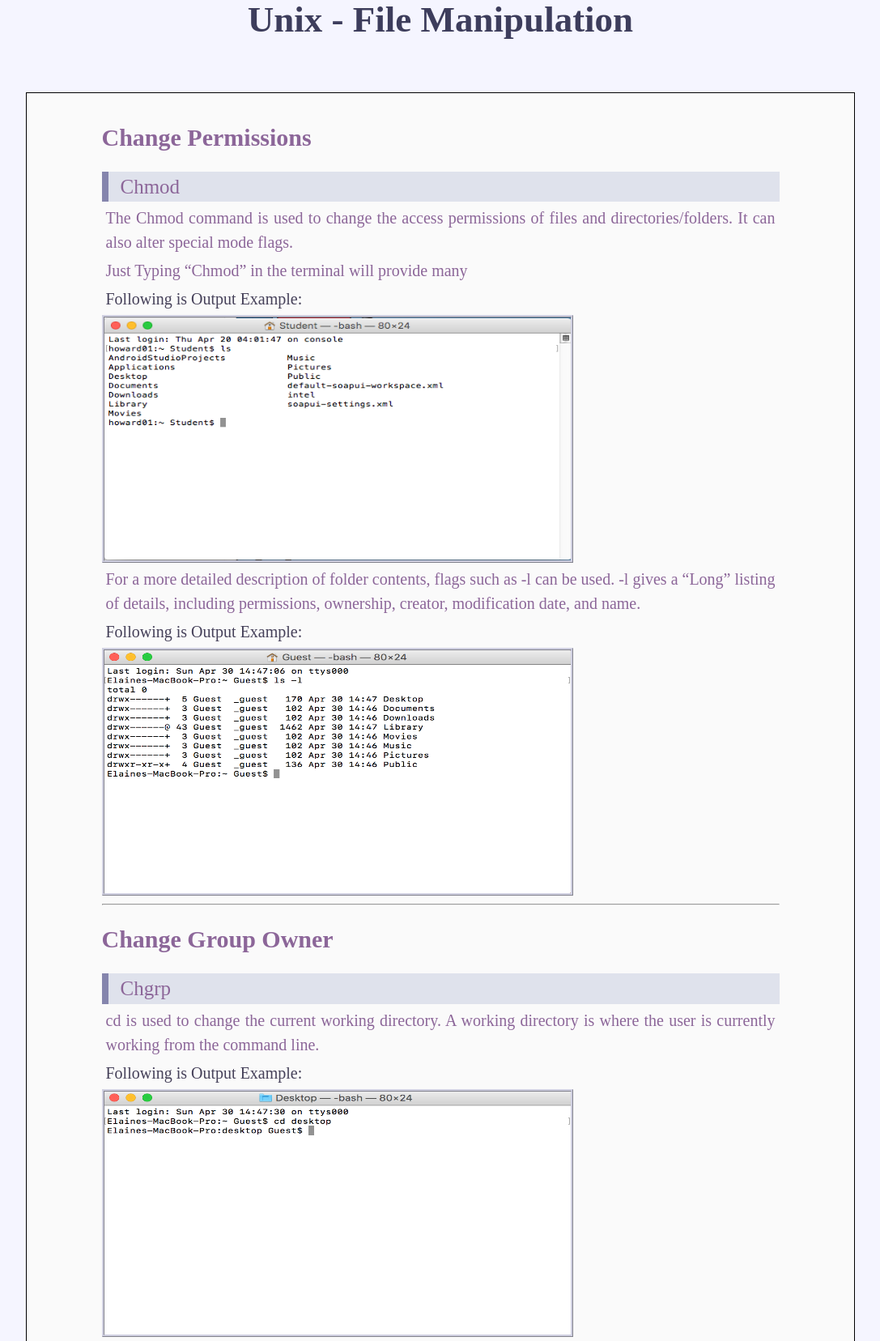
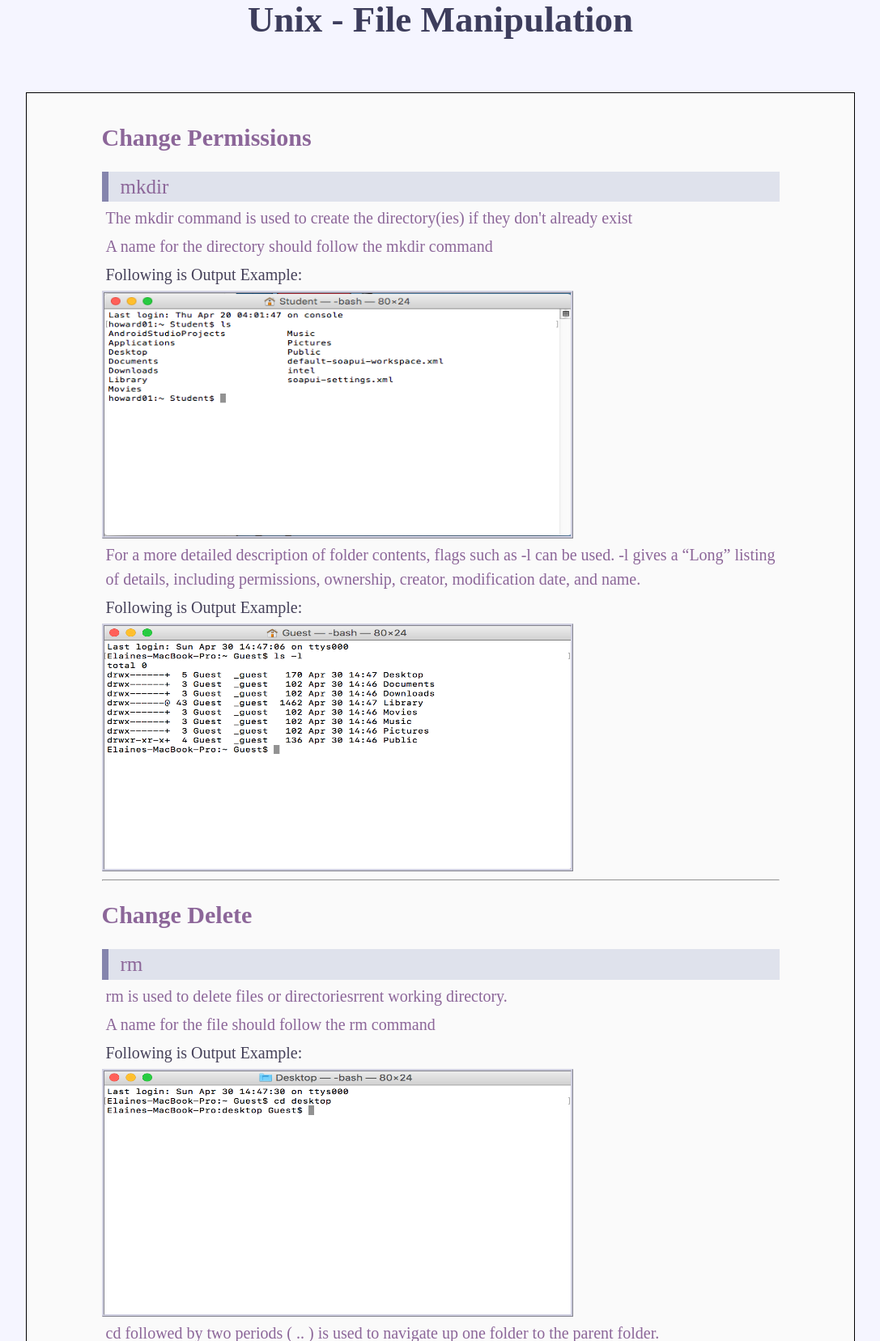
Before and after one commit to Stew20/group-project, a PHP site: page /tutorials/tutorial2.php in a window 1280 px wide. Shown: the part 283-1939 px from the top of the page at 81% size, without its empty margins (96-1183 px from the left). Run offline with PHP 8.4, Linux system fonts and the light colour scheme.

Commit message:
editing tutorial #2
editing tutorial #2

```diff
--- a/tutorials/tutorial2.php
+++ b/tutorials/tutorial2.php
@@ -23,14 +23,14 @@
 			<div class="box1">
 				<h2>Change Permissions</h2>
 				<div class = "commBorder">
-					<p>Chmod</p>
+					<p>mkdir</p>
 				</div>
 				<p>
-					The Chmod command is used to change the access permissions of files and directories/folders. It can also alter special mode flags.
+					The mkdir command is used to create the directory(ies) if they don't already exist
 				</p>
 
 				<p>
-					Just Typing “Chmod” in the terminal will provide many
+					A name for the directory should follow the mkdir command
 				</p>
 
 				<div class="textColor">
@@ -95,14 +95,18 @@
 
 				<hr>
 
-				<h2>Change Group Owner</h2>
+				<h2>Change Delete</h2>
 				<div class = "commBorder">
-					<p>Chgrp</p>
+					<p>rm</p>
 				</div>
 				<p>
-					cd is used to change the current working directory. A working directory is where the user
-					is currently working from the command line.
+					rm is used to delete files or directoriesrrent working directory.
 				</p>
+
+				<p>
+					A name for the file should follow the rm command
+				</p>
+
 				<div class="textColor">
 					<p>
 						Following is Output Example:
```
